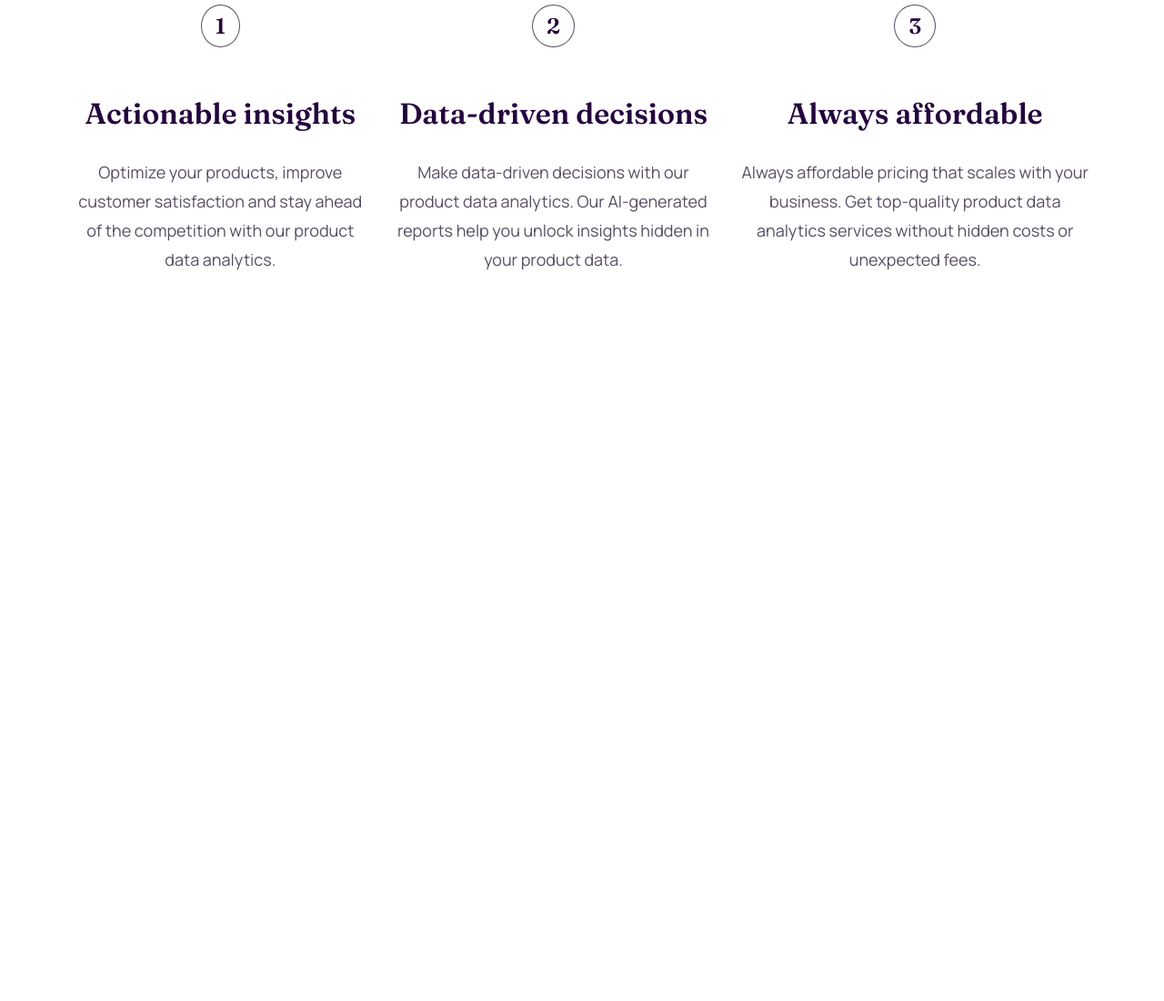
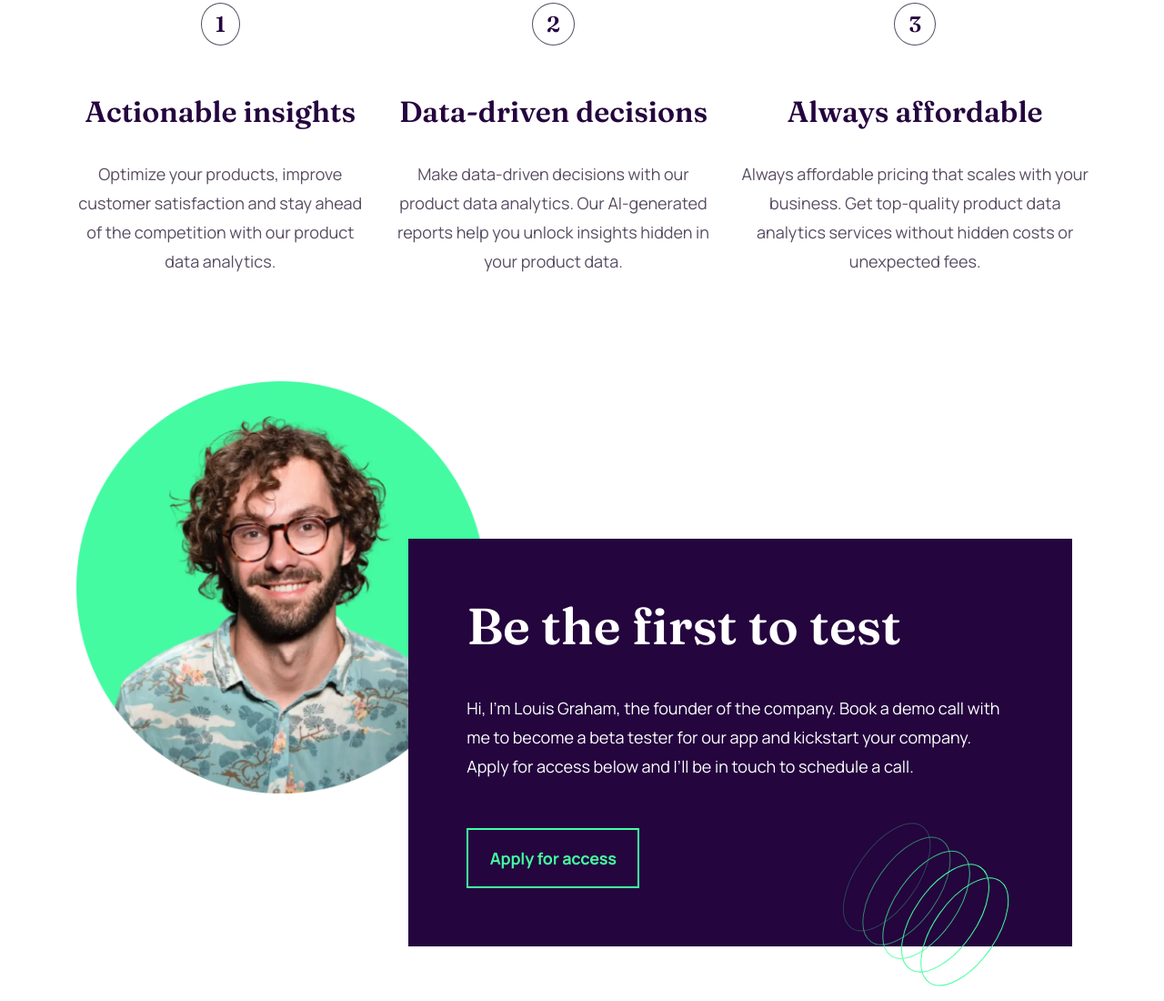
Before and after one commit to VasconcelloDev/workit-landing-page, a website built with Vite: page index.html in a window 1280 px wide. Shown: the part 979-2079 px from the top of the page at 91% size. Before the commit the page ends 1288 px from the top, so only its background shows below. Built offline with nearby package versions, Linux system fonts and the light colour scheme.

Commit message:
create testimonials

```diff
--- a/index.html
+++ b/index.html
@@ -79,6 +79,31 @@
           </li>
         </ol>
       </section>
+
+      <section class="testimonials">
+        <img
+          class="testimonials__image"
+          src="./assets/assets/images/image-founder.webp"
+          alt="founder"
+        />
+
+        <div class="testimonials__container">
+          <h3>Be the first to test</h3>
+          <p>
+            Hi, I'm Louis Graham, the founder of the company. Book a demo call
+            with me to become a beta tester for our app and kickstart your
+            company. Apply for access below and I’ll be in touch to schedule a
+            call.
+          </p>
+
+          <a>Apply for access</a>
+          <img
+            class="testimonials__circle"
+            src="./assets/assets/images/bg-pattern-3.svg"
+            alt=""
+          />
+        </div>
+      </section>
     </main>
 
     <script type="module" src="/main.js"></script>
--- a/style.css
+++ b/style.css
@@ -128,5 +128,68 @@
   font-family: Manrope, sans-serif;
   font-weight: 400;
   line-height: 32px;
-  margin-top: 28px;
+  margin-top: 32px;
 }
+
+.testimonials {
+  display: flex;
+
+  max-width: 1112px;
+
+  margin: auto;
+}
+.testimonials__image {
+  width: 450.287px;
+  height: 453px;
+  margin-top: 110px;
+}
+.testimonials__container {
+  width: 730px;
+
+  background-color: #24053e;
+  display: flex;
+  flex-direction: column;
+  padding: 64px;
+  position: relative;
+  margin-top: 283px;
+  margin-left: -85px;
+}
+
+.testimonials__container h3 {
+  font-size: 56px;
+  font-family: Fraunces, sans-serif;
+  font-weight: 600;
+  line-height: 64px;
+  color: var(--white, #fff);
+}
+.testimonials__container p {
+  color: var(--white, #fff);
+
+  font-size: 18px;
+  font-family: Manrope, sans-serif;
+  font-style: normal;
+  font-weight: 400;
+  line-height: 32px;
+  margin-top: 42px;
+}
+
+.testimonials__container a {
+  padding: 15px 5px;
+  border: 2px solid var(--eucaplyptus, #44ffa1);
+  color: var(--eucaplyptus, #44ffa1);
+  text-align: center;
+  font-size: 18px;
+  font-family: Manrope, sans-serif;
+  font-weight: 700;
+  line-height: 32px;
+  letter-spacing: -0.18px;
+
+  width: 190px;
+  margin-top: 52px;
+  display: block;
+}
+.testimonials__circle {
+  position: absolute;
+  right: 50px;
+  bottom: -60px;
+}
```
